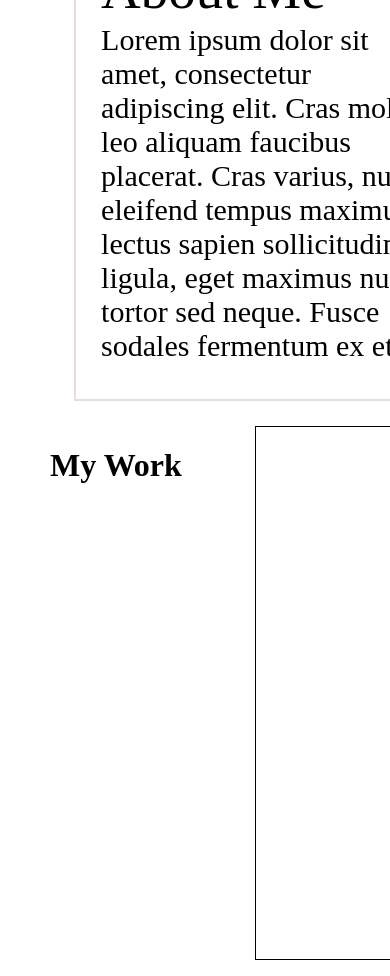
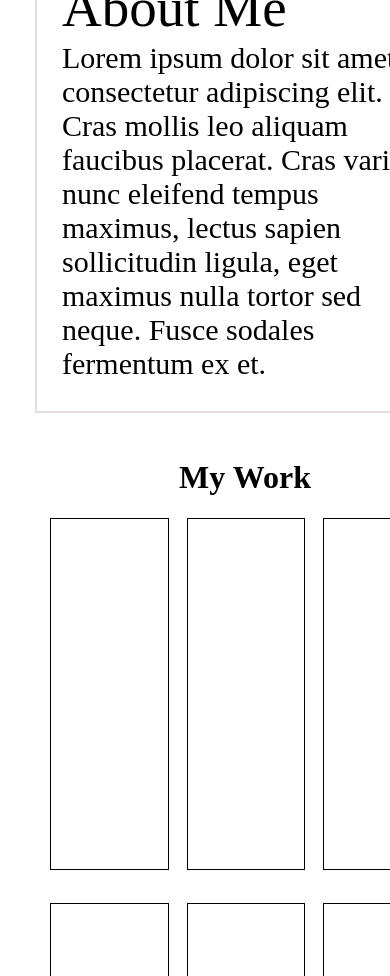
Before and after one commit to griffinc8/responsive_webpage, a website: page index.html in a window 390 px wide. Shown: the part 124-1100 px from the top of the page. Drawn offline with Linux system fonts and the light colour scheme.

Commit message:
main tiles are square at full widthmedia query for header started

```diff
--- a/index.html
+++ b/index.html
@@ -20,8 +20,8 @@
         </div>
     </header>
     <main>
+        <h1>My Work</h1>
         <div class="mainContent">
-            <h1>My Work</h1>
             <div class="grid-tile" id="one">
                 <div class="projectContent">
 
--- a/styles.css
+++ b/styles.css
@@ -1,10 +1,13 @@
-html, body {
+body {
+    width: 100%;
     height: 100%;
-    width: 100%;
-} /* keep an eye on this assumption */
+}
 
 body {
     margin: 50px;
+    display: flex;
+    flex-direction: column;
+    align-items: center;
 }
 
 header {
@@ -20,6 +23,13 @@ header {
     flex-direction: row;
     max-width: 1250px;
     width: 100%;
+}
+
+@media (max-width: 800px) {
+    .headerContent {
+        flex-direction: column;
+        align-items: center;
+    }
 }
 
 .headerContent .description {
@@ -46,8 +56,9 @@ header {
 
 main {
     display: flex;
-    flex-direction: row ;
+    flex-direction: column ;
     justify-content: center;
+    align-items: center;
     width: 100%;
 }
 
@@ -55,7 +66,8 @@ main {
     min-height: 2000px;
     max-width: 1250px ;
     display: grid;
-    grid-template-columns: repeat(2, 1fr);
+    grid-template-columns: repeat(3, 1fr);
+    grid-template-rows: repeat(2, 350px);
     gap: 20px;
     row-gap: 35px;
     width: 100%;
@@ -66,3 +78,8 @@ main {
     width: 100%;
     border: 1px solid;
 }
+
+.grid-tile {
+    width: auto;
+    max-height: 350px;
+}
```
